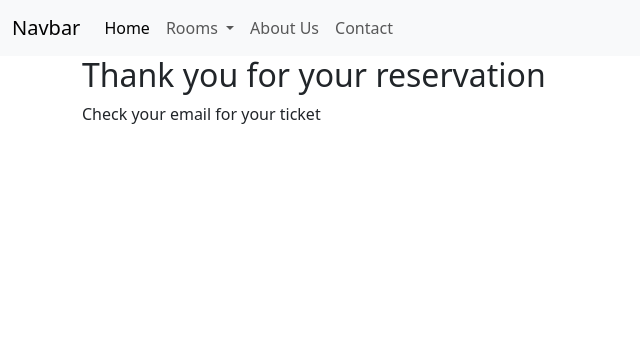
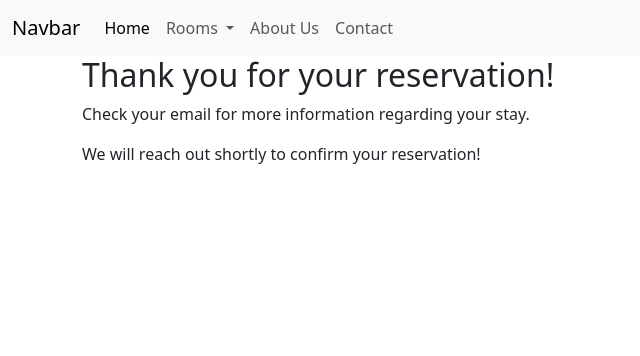
Before and after one commit to toshevk/magnolia-site, a Django app: template magnolia_booking/reservations/templates/reservations/reservation_success.html in a window 1280 px wide. Shown: the top 356 px of the page, without its empty margins (0-640 px from the left). Run offline with Django 5.2, Linux system fonts and the light colour scheme; the template is opened without the code that fills it, so the values that code supplies are empty; some libraries are stand-ins or nearby versions.

Commit message:
Connect Reservation Form view. Fix redirect to Reservation Success. Fix reservations urls. Connect "Book Now" buttons on index and room-list to make_reservation view.

```diff
--- a/magnolia_booking/core/templates/core/index.html
+++ b/magnolia_booking/core/templates/core/index.html
@@ -15,7 +15,7 @@
                 relax and recharge. Let the perfect weather and tranquil surroundings
                 help you leave your worries behind and embrace the peaceful rhythm of
                 life.</p>
-            <a href="#" class="btn btn-primary btn-lg mt-4">Book Your Stay</a>
+            <a href="{% url 'reservations:make_reservation' %}" class="btn btn-primary btn-lg mt-4">Book Your Stay</a>
         </div>
     </div>
 
--- a/magnolia_booking/reservations/templates/reservations/reservation_form.html
+++ b/magnolia_booking/reservations/templates/reservations/reservation_form.html
@@ -1,10 +1,10 @@
-{% extends "base.html" %}
+{% extends "core/base.html" %}
 
 {% block content %}
     <h2>Make a Reservation</h2>
     <form method="post">
         {% csrf_token %}
         {{ form.as_p }}
-        <button type="submit">Submit</button>
+        <button type="submit">Book Now</button>
     </form>
 {% endblock %}
--- a/magnolia_booking/reservations/templates/reservations/reservation_success.html
+++ b/magnolia_booking/reservations/templates/reservations/reservation_success.html
@@ -1,6 +1,7 @@
-{% extends "base.html" %}
+{% extends "core/base.html" %}
 
 {% block content %}
-    <h2>Thank you for your reservation</h2>
-    <p>Check your email for your ticket</p>
+    <h2>Thank you for your reservation!</h2>
+    <p>Check your email for more information regarding your stay.</p>
+    <p>We will reach out shortly to confirm your reservation!</p>
 {% endblock %}
--- a/magnolia_booking/reservations/urls.py
+++ b/magnolia_booking/reservations/urls.py
@@ -4,5 +4,6 @@ from . import views
 app_name = "reservations"
 
 urlpatterns = [
-    path('reserve/', views.make_reservation, name="make-reservation"),
+    path('reserve/', views.make_reservation, name="make_reservation"),
+    path('success/', views.reservation_success, name="reservation_success"),
 ]
--- a/magnolia_booking/rooms/templates/rooms/room-list.html
+++ b/magnolia_booking/rooms/templates/rooms/room-list.html
@@ -13,8 +13,8 @@
                         <p class="card-text">{{ room.description }}</p>
                         <p class="card-text">Fits {{ room.capacity }} people.</p>
                         <div class="mx-auto">
-                            <a href="#" class="btn btn-secondary">View Details</a>
-                            <a href="#" class="btn btn-primary">Book Now</a>
+                            <a href="{% url 'rooms:room-detail' room.id %}" class="btn btn-secondary">View Details</a>
+                            <a href="{% url 'reservations:make_reservation' %}" class="btn btn-primary">Book Now</a>
                         </div>
                     </div>
                 </div>
```
Also changed, not shown: magnolia_booking/reservations/views.py (+6 -1 lines).
